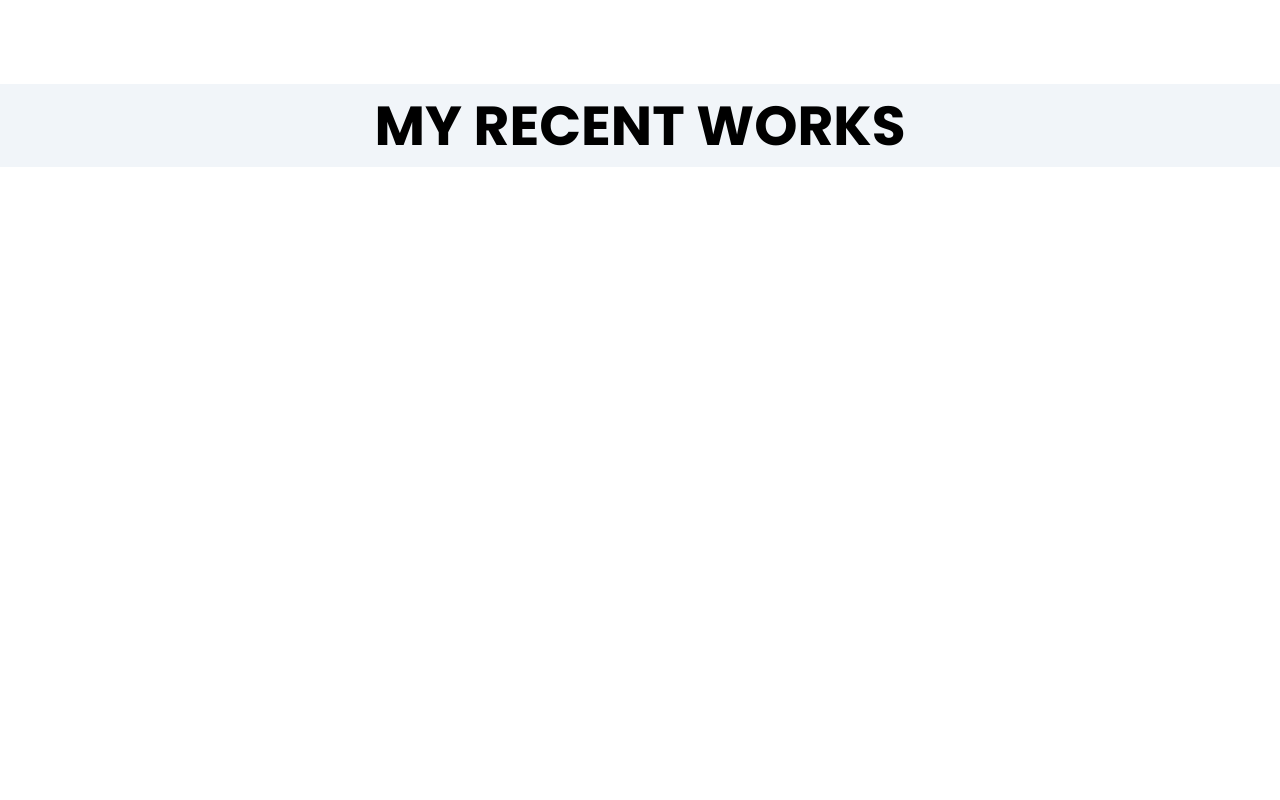
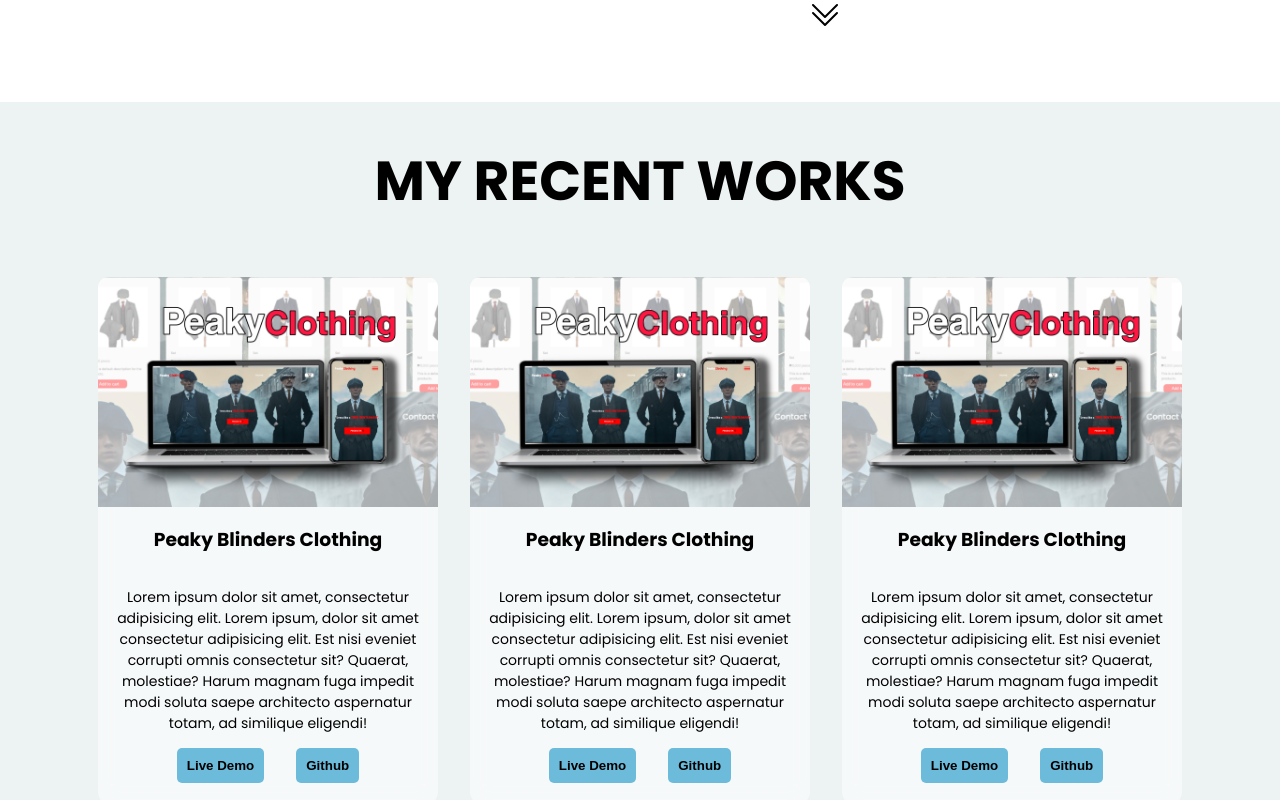
Before and after one commit to AndreJarl/reactportfolio, a React (Vite) app: page / in a window 1280 px wide. Shown: the part 500-1300 px from the top of the page. Before the commit the page ends 800 px from the top, so only its background shows below. Built offline with nearby package versions, Linux system fonts and the light colour scheme.

Commit message:
added some project card prototype

```diff
--- a/src/components/Project.jsx
+++ b/src/components/Project.jsx
@@ -1,10 +1,48 @@
-
+import projimg from '../images/PicsArt_06-15-12.03.18.jpg'
 export default function Project(){
       return(
           <>
             <div className="projects">
                <div className="project-container">
                     <h1>MY RECENT WORKS</h1>
+                    <div className="projectCard">
+                           <div className="cardContainer">
+                           <img style={{ width: '340px'}} src={projimg} alt="" />
+                           <h3>Peaky Blinders Clothing</h3>
+                           <p>Lorem ipsum dolor sit amet, consectetur adipisicing elit. Lorem ipsum, dolor sit amet consectetur adipisicing elit. Est nisi eveniet corrupti omnis consectetur sit? Quaerat, molestiae? Harum magnam fuga impedit modi soluta saepe architecto aspernatur totam, ad similique eligendi!</p>
+                           <div className="cardBtn">
+                                <button className='demo'>Live Demo</button>
+                                <button className='demo'>Github</button>
+                           </div>
+                           </div>
+                           <div className="cardContainer">
+                           <img style={{ width: '340px'}} src={projimg} alt="" />
+                           <h3>Peaky Blinders Clothing</h3>
+                           <p>Lorem ipsum dolor sit amet, consectetur adipisicing elit. Lorem ipsum, dolor sit amet consectetur adipisicing elit. Est nisi eveniet corrupti omnis consectetur sit? Quaerat, molestiae? Harum magnam fuga impedit modi soluta saepe architecto aspernatur totam, ad similique eligendi!</p>
+                           <div className="cardBtn">
+                                <button className='demo'>Live Demo</button>
+                                <button className='demo'>Github</button>
+                           </div>
+                           </div>
+                           <div className="cardContainer">
+                           <img style={{ width: '340px'}} src={projimg} alt="" />
+                           <h3>Peaky Blinders Clothing</h3>
+                           <p>Lorem ipsum dolor sit amet, consectetur adipisicing elit. Lorem ipsum, dolor sit amet consectetur adipisicing elit. Est nisi eveniet corrupti omnis consectetur sit? Quaerat, molestiae? Harum magnam fuga impedit modi soluta saepe architecto aspernatur totam, ad similique eligendi!</p>
+                           <div className="cardBtn">
+                                <button className='demo'>Live Demo</button>
+                                <button className='demo'>Github</button>
+                           </div>
+                           </div>
+                           <div className="cardContainer">
+                           <img style={{ width: '340px'}} src={projimg} alt="" />
+                           <h3>Peaky Blinders Clothing</h3>
+                           <p>Lorem ipsum dolor sit amet, consectetur adipisicing elit. Lorem ipsum, dolor sit amet consectetur adipisicing elit. Est nisi eveniet corrupti omnis consectetur sit? Quaerat, molestiae? Harum magnam fuga impedit modi soluta saepe architecto aspernatur totam, ad similique eligendi!</p>
+                           <div className="cardBtn">
+                                <button className='demo'>Live Demo</button>
+                                <button className='demo'>Github</button>
+                           </div>
+                           </div>
+                    </div>
                </div>
             </div>
           </>
--- a/src/components/Style.css
+++ b/src/components/Style.css
@@ -64,6 +64,7 @@
      background-color: white;
      gap: 8em;
      align-items: center;
+     margin-top: 4em;
 
 }
 .namecon{
@@ -150,12 +151,79 @@
 }
 
 .projects{
-      background-color: #f1f5f9;
+      background-color:#EDF2F3;
+      margin-top: 4em;
 }
-
+.projectCard{
+    display: grid;
+    grid-template-columns: 1fr 1fr 1fr;
+    justify-content: center;
+    align-items: center;
+    gap: 2em;
+    margin-bottom: 4em;
+}
 .project-container h1{
     display: flex;
     justify-content: center;
     font-size: 55px;
-    margin-top: 2em;
+    margin-bottom: 1em;
+    align-items: center;
 }
+
+.project-container{
+    display: flex;
+    flex-direction: column;
+    justify-content: center;
+    align-items: center;
+    margin-bottom: 10em;
+    overflow: hidden;
+
+}
+
+.cardContainer{
+    display: flex;
+    justify-content: center;
+    align-items: center;
+    flex-direction: column;
+    padding-bottom: 20px;
+    background-color: rgba(255, 255, 255, 0.5);
+    backdrop-filter: blur(10px);
+    width: 340px;
+    border-radius: 10px;
+    overflow: hidden;
+
+
+}
+.cardContainer img{
+
+    overflow: hidden;
+}
+.cardContainer img:hover{
+
+    transform: scale(1.2);
+}
+.cardContainer p{
+    display: flex;
+    justify-content: center;
+    color: black;
+    font-size: 14px;
+    text-align: center;
+    margin-left: 1em;
+    margin-right: 1em;
+}
+
+.cardBtn{
+    display: flex ;
+    gap: 2em;
+   justify-content: center;
+   align-items: center;
+}
+.demo{
+    color: black;
+    background-color: rgb(109, 187, 218);
+    padding: 10px;
+    border: none;
+    border-radius: 5px;
+    font-weight: 700;
+
+}
```
Also changed, not shown: src/components/ProjectCard.jsx (added), src/components/ProjectData.jsx (added).
